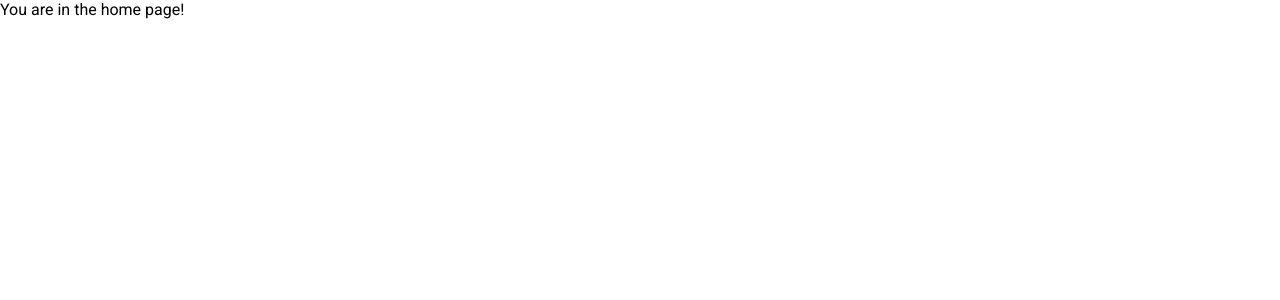
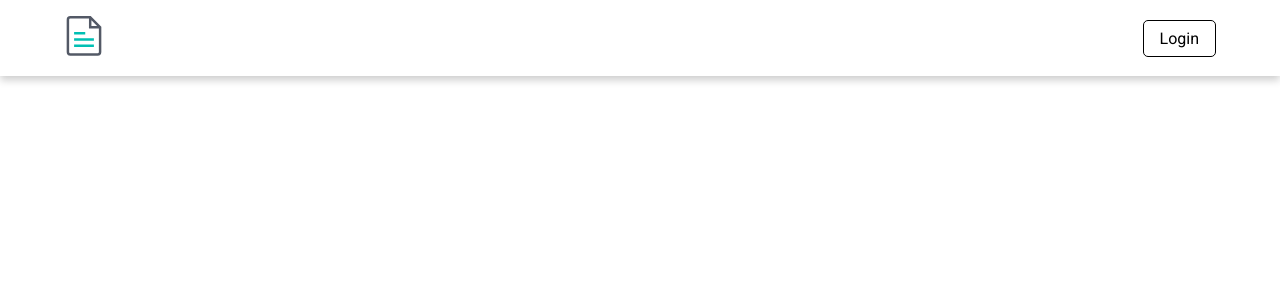
Before and after one commit to calvindalenta/news-viewer, a Next.js app: page / in a window 1280 px wide. Shown: the top 300 px of the page. Built offline with nearby package versions, Linux system fonts and the light colour scheme.

Commit message:
Merge feature/header

```diff
--- /dev/null
+++ b/components/header/header.jsx
@@ -0,0 +1,34 @@
+import { string, shape } from "prop-types";
+import Image from "next/image";
+import Link from "next/link";
+
+import style from "./header.module.scss";
+
+Header.propTypes = {
+    nav: shape({
+        to: string,
+        text: string
+    })
+}
+
+export default function Header({ nav }){
+    return (
+        <header className={style.header}>
+            <Link href="/" passHref>
+                <div className={style.header__logo}>
+                    <Image
+                        src="/logo.svg"
+                        alt="Logo"
+                        width={40}
+                        height={40}
+                    />
+                </div>
+            </Link>
+            <nav className={style.header__nav}>
+                <ul>
+                    <li><Link href={nav.to}>{nav.text}</Link></li>
+                </ul>
+            </nav>
+        </header>
+    );
+}
--- /dev/null
+++ b/components/header/header.module.scss
@@ -0,0 +1,39 @@
+$primaryColor: #00bfb3;
+
+.header {
+    padding: 1em 4em;
+    box-shadow: 0 4px 8px 0 rgba(0, 0, 0, 0.2);
+
+    display: flex;
+    flex-direction: column;
+    flex-wrap: wrap;
+    justify-content: center;
+    align-items: center;
+    gap: 1em;
+
+    @media screen and (min-width: 600px) {
+        flex-direction: row;
+        justify-content: space-between;
+    }
+
+    &__logo {
+        cursor: pointer;
+    }
+
+    &__nav {
+        border: 1px solid black;
+        width: max-content;
+        cursor: pointer;
+        padding: 0.5em 1em;
+        border-radius: 5px;
+
+        &:hover {
+            border: 1px solid $primaryColor;
+            color: $primaryColor;
+        }
+
+        &:active {
+            transform: scale(0.95, 0.95);
+        }
+    }
+}
--- a/pages/index.js
+++ b/pages/index.js
@@ -1,5 +1,7 @@
+import Header from "../components/header/header";
+
 export default function Home(props){
     return (
-        <p>You are in the home page!</p>
+        <Header nav={{to: "/login", text: "Login"}}/>
     );
 }
```
